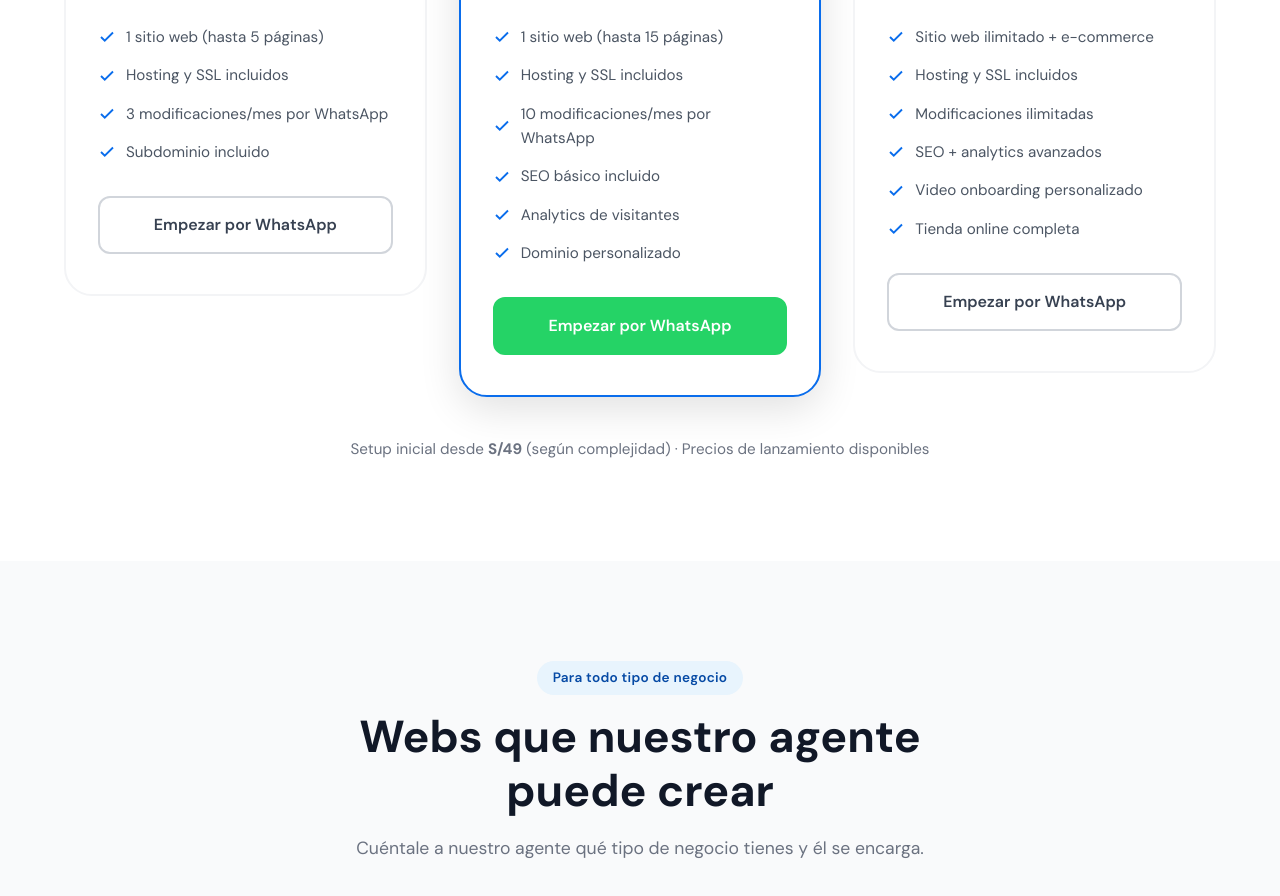
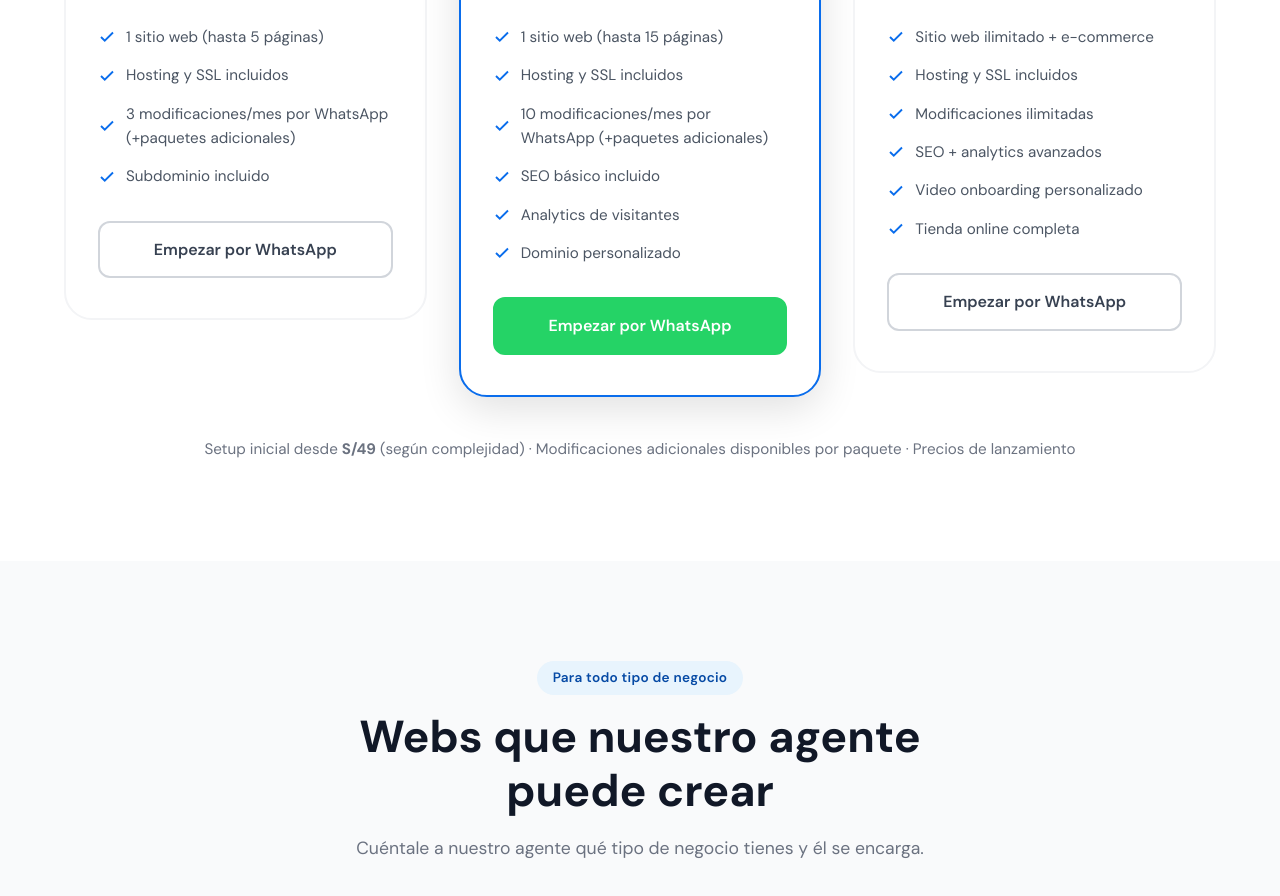
Before and after one commit to IguanaHost/iguana-web, a plain HTML site: page index.html in a window 1280 px wide. Shown: the part 3333-4229 px from the top of the page. Drawn offline with Linux system fonts and the light colour scheme.

Commit message:
feat: add extra modifications add-on option to pricing

```diff
--- a/index.html
+++ b/index.html
@@ -301,7 +301,7 @@
             </li>
             <li>
               <svg viewBox="0 0 24 24" fill="none" stroke="currentColor" stroke-width="2.5"><polyline points="20 6 9 17 4 12"/></svg>
-              3 modificaciones/mes por WhatsApp
+              3 modificaciones/mes por WhatsApp (+paquetes adicionales)
             </li>
             <li>
               <svg viewBox="0 0 24 24" fill="none" stroke="currentColor" stroke-width="2.5"><polyline points="20 6 9 17 4 12"/></svg>
@@ -334,7 +334,7 @@
             </li>
             <li>
               <svg viewBox="0 0 24 24" fill="none" stroke="currentColor" stroke-width="2.5"><polyline points="20 6 9 17 4 12"/></svg>
-              10 modificaciones/mes por WhatsApp
+              10 modificaciones/mes por WhatsApp (+paquetes adicionales)
             </li>
             <li>
               <svg viewBox="0 0 24 24" fill="none" stroke="currentColor" stroke-width="2.5"><polyline points="20 6 9 17 4 12"/></svg>
@@ -392,7 +392,7 @@
           <a href="https://wa.me/51978319571?text=Hola%2C%20me%20interesa%20el%20plan%20Premium" class="btn btn--outline btn--block" target="_blank" rel="noopener">Empezar por WhatsApp</a>
         </div>
       </div>
-      <p class="pricing__setup" data-animate="fade-up">Setup inicial desde <strong>S/49</strong> (según complejidad) &middot; Precios de lanzamiento disponibles</p>
+      <p class="pricing__setup" data-animate="fade-up">Setup inicial desde <strong>S/49</strong> (según complejidad) &middot; Modificaciones adicionales disponibles por paquete &middot; Precios de lanzamiento</p>
     </div>
   </section>
 
```
